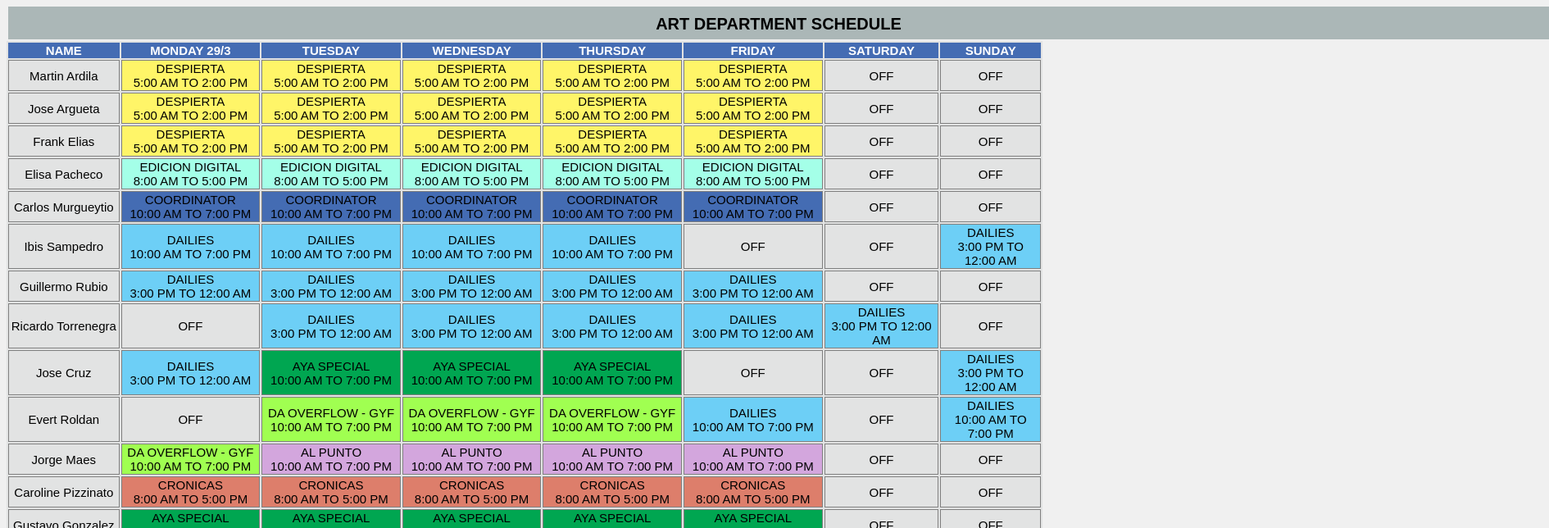
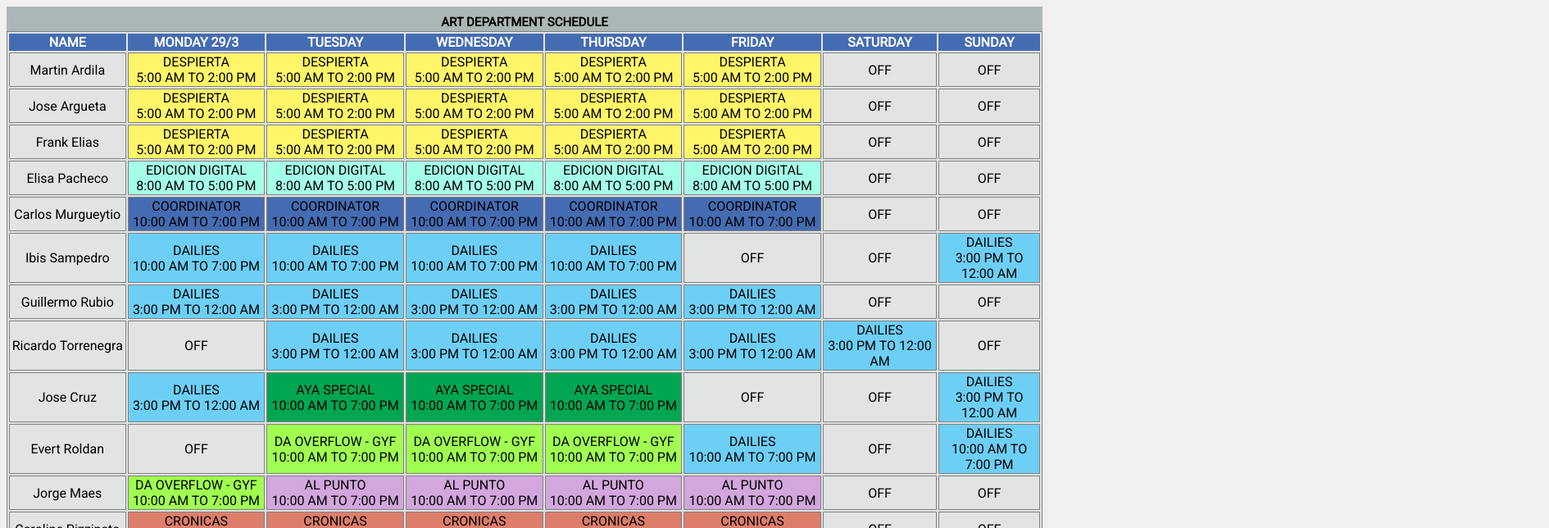
Before and after one commit to dani5050/SCHEDULER, a plain HTML site: page index.html in a window 1280 px wide. Shown: the top 644 px of the page at 82% size, 1890 px wide, since content can reach past the window. Drawn offline with nearby package versions, Linux system fonts and the light colour scheme.

Commit message:
Update style_sch.css

```diff
--- a/style_sch.css
+++ b/style_sch.css
@@ -10,28 +10,22 @@
 h1{
 margin-top: 5px;
 margin-bottom:5px;
-color:black;
 text-align:center;
 padding-top: 10px;
 padding-bottom:10px;
-font-size: 20px;
+font-size: 15px;
 }
 
 
 header{
 background-color:#ABB7B7;
-margin: 2px;
-height: 40px;
-width: 1880px;
-position:relative;
-
+height: 30px;
 }
 
 
 body {
 background-color: #f0f0f0;
-font-family: "Arial";
-font-size: 15px;
+font-family: 'Roboto', sans-serif;
 }
 
 td{
@@ -39,28 +33,23 @@ td{
  text-align:center;
  border-style: solid;
  border-color:gray;
- border-width: 1px;
- width: 800px;
+ border-width: 0.5px;
+ width: 600px;
  }
 
 table{
 background-color: #e2e3e3;
-/* border-style: solid;
+border-style: solid;
 border-width: 1px; */
 }
 
 th{
 color:white;
-height: 10px;
-width:800px;
+height: 8px;
+width:600px;
 background-color: #446CB3;
 }
 
-
-tr{
-
-height: 1px;
-}
 
 
 .COORDINATOR{
```
